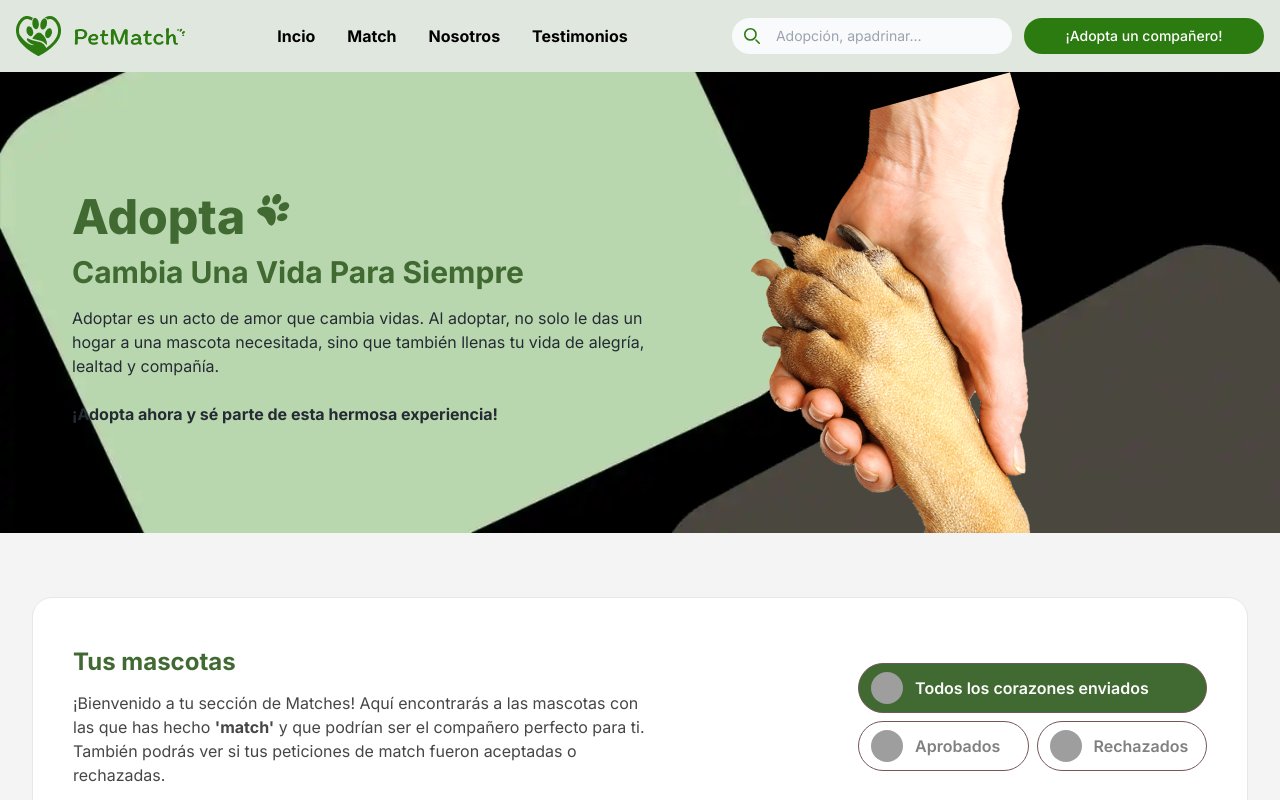
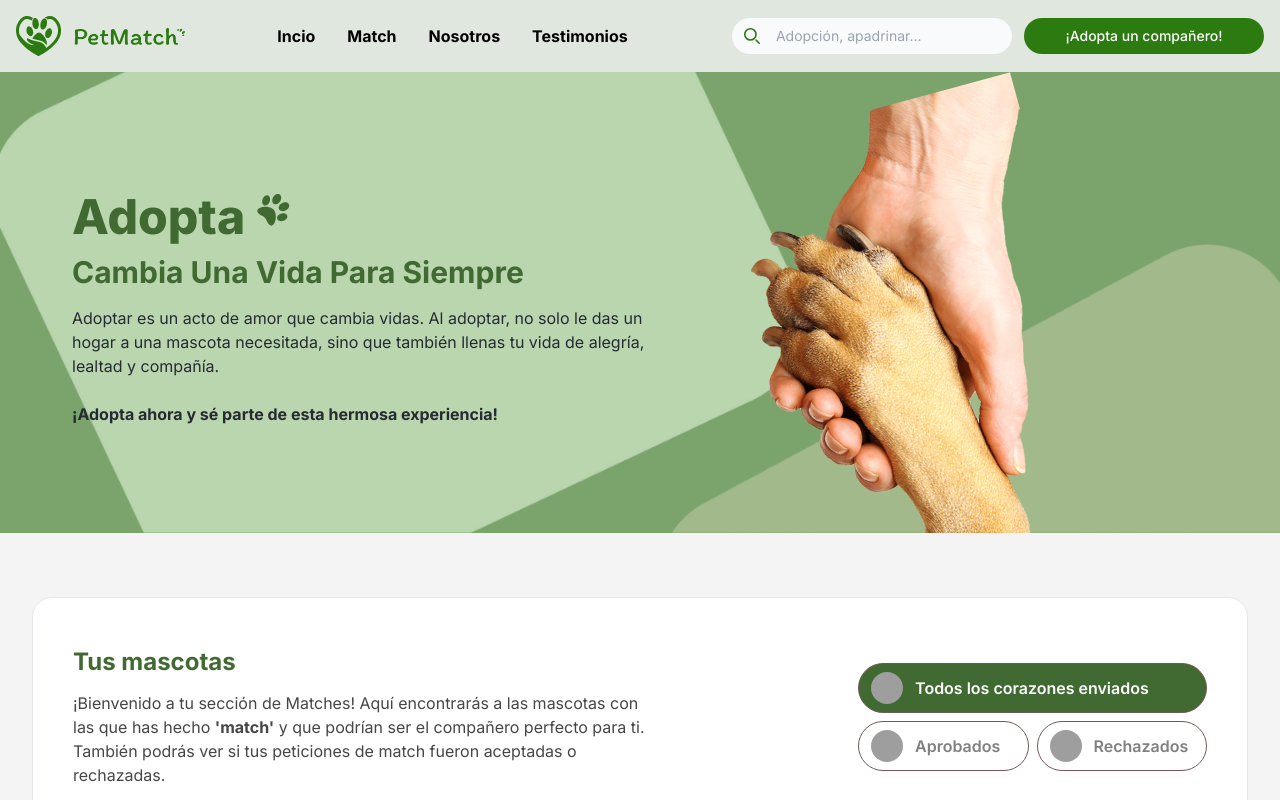
Before and after one commit to No-Country-simulation/c19-24-m-node-react, a React (Create React App) app in the folder front/petmatch/: page /Matches in a window 1280 px wide. Shown: the top 800 px of the page. Built offline with nearby package versions, Linux system fonts and the light colour scheme; grey boxes are pictures that could not be loaded.

Commit message:
fixed issue with the bg image

```diff
--- a/front/petmatch/src/Components/MatchBanner/MatchBanner.jsx
+++ b/front/petmatch/src/Components/MatchBanner/MatchBanner.jsx
@@ -1,13 +1,15 @@
 import HeroImage from "../../Assets/matchBannerImage.webp";
 import PawIcon from "../../Assets/paw.svg";
 
-import RectangleIcon from "../../Assets/rectangle.webp";
+// import RectangleIcon from "../../Assets/rectangle.webp";
+import RectangleIcon from "../../Assets/attachment.png";
 
 function MatchBanner() {
     return (
         <section
-            className='relative overflow-hidden max-w-screen-xl mx-auto bg-no-repeat bg-scroll bg-cover bg-bottom bg-clip-padding'
+            className='relative overflow-hidden bg-no-repeat bg-scroll bg-cover bg-right-bottom bg-clip-padding'
             style={{ backgroundImage: `url(${RectangleIcon})` }}>
+            <section className='max-w-screen-xl mx-auto'>
                 <section className='z-10 relative flex lg:items-center md:items-end items-center lg:justify-end justify-center w-full lg:pr-6 lg:pl-[4.5rem] px-4 md:flex-nowrap flex-wrap'>
                     <section className='md:w-1/2 w-full lg:py- md:py-16 py-8'>
                         <div className='flex items-center justify-start'>
@@ -24,13 +26,14 @@ function MatchBanner() {
                             cambia una vida para siempre
                         </h2>
                         <p className='mt-4 text-[#242B33]'>
-                        Adoptar es un acto de amor que cambia vidas. Al adoptar,
-                        no solo le das un hogar a una mascota necesitada, sino
-                        que también llenas tu vida de alegría, lealtad y
-                        compañía.
+                            Adoptar es un acto de amor que cambia vidas. Al
+                            adoptar, no solo le das un hogar a una mascota
+                            necesitada, sino que también llenas tu vida de
+                            alegría, lealtad y compañía.
                         </p>
                         <p className='font-bold mt-6 text-[#242B33]'>
-                        ¡Adopta ahora y sé parte de esta hermosa experiencia!
+                            ¡Adopta ahora y sé parte de esta hermosa
+                            experiencia!
                         </p>
                     </section>
                     <figure className='lg:w-1/2 md:w-2/5 w-full'>
@@ -38,6 +41,7 @@ function MatchBanner() {
                     </figure>
                 </section>
             </section>
+        </section>
     );
 }
 
```
Lines whose indentation alone changed are shown as unchanged.
